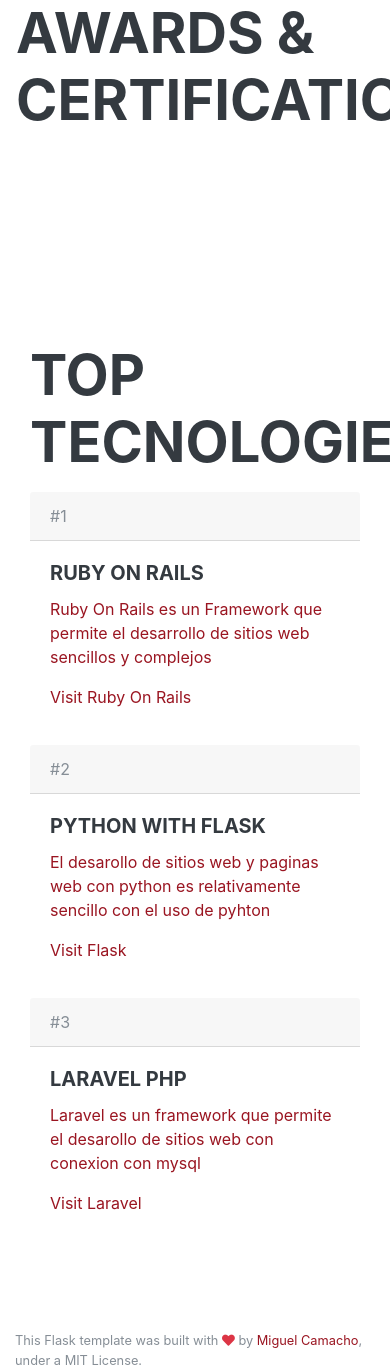
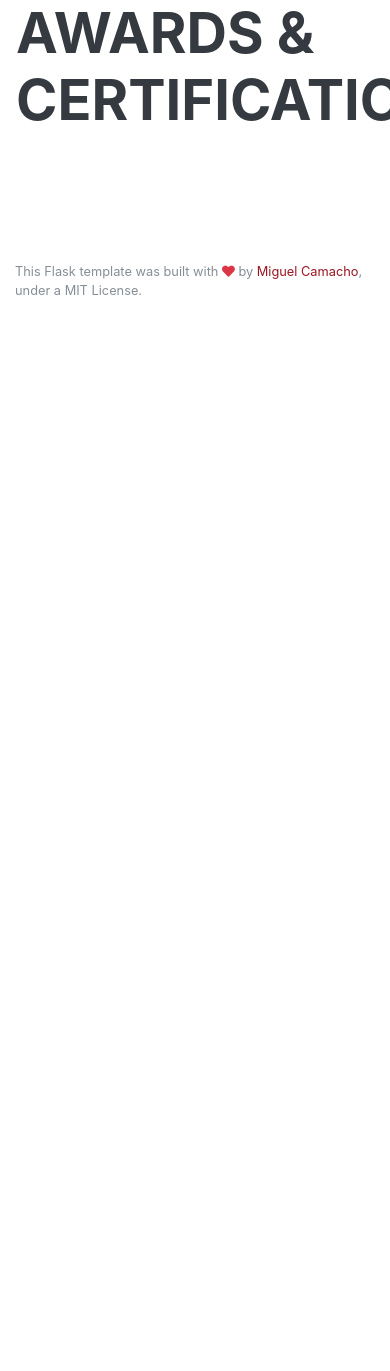
Before and after one commit to iammiguelmx/flask-template, a Flask app: template templates/index.html in a window 390 px wide; the page is wider, and only the part inside the window is pictured. Shown: the part 2470-3841 px from the top of that part. After the commit the page ends 2765 px from the top of that part, so only its background shows below. Run offline with Flask 2, Linux system fonts and the light colour scheme; the template is opened without the code that fills it, so the values that code supplies are empty; some libraries are stand-ins or nearby versions; some web fonts are replaced.

Commit message:
Update jobs :alien:

```diff
--- a/templates/index.html
+++ b/templates/index.html
@@ -5,8 +5,7 @@
 
   <meta charset="utf-8">
   <meta name="viewport" content="width=device-width, initial-scale=1, shrink-to-fit=no">
-  <meta name="description"
-    content="A simple resume template built with Flask, based on Start Bootstrap resume template.">
+  <meta name="description" content="A simple resume template built with Flask, based on Start Bootstrap resume template.">
   <meta name="author" content="Miguel Camacho <miguel.cam.mx@gmail.com>">
 
   <title>Portfolio - {{ data.profile.first_name }} {{ data.profile.last_name }}</title>
@@ -21,9 +20,7 @@
 
   <!-- Custom styles for this template -->
   <link href="static/css/resume.css" rel="stylesheet">
-  <link rel="shortcut icon"
-    href="static/img/user.png" type="image/x-icon">
-
+  <link rel="shortcut icon" href="static/img/user.png" type="image/x-icon">
 
 
 </head>
@@ -32,14 +29,12 @@
 
   <nav class="navbar navbar-expand-lg navbar-dark bg-primary fixed-top" id="sideNav">
     <a class="navbar-brand js-scroll-trigger" href="#page-top">
-      <span class="d-block d-lg-none text-white subheading">{{ data.profile.first_name }}
-        {{ data.profile.last_name }}</span>
+      <span class="d-block d-lg-none text-white subheading">{{ data.profile.first_name }}  {{ data.profile.last_name }}</span>
       <span class="d-none d-lg-block">
         <img class="img-fluid img-profile rounded-circle mx-auto mb-2" src="{{ data.profile.picture }}" alt="">
       </span>
     </a>
-    <button class="navbar-toggler" type="button" data-toggle="collapse" data-target="#navbarSupportedContent"
-      aria-controls="navbarSupportedContent" aria-expanded="false" aria-label="Toggle navigation">
+    <button class="navbar-toggler" type="button" data-toggle="collapse" data-target="#navbarSupportedContent" aria-controls="navbarSupportedContent" aria-expanded="false" aria-label="Toggle navigation">
       <span class="navbar-toggler-icon"></span>
     </button>
     <div class="collapse navbar-collapse" id="navbarSupportedContent">
@@ -67,9 +62,6 @@
         </li>
         <li class="nav-item">
           <a class="nav-link js-scroll-trigger" href="#awards">Awards</a>
-        </li>
-        <li class="nav-item">
-          <a class="nav-link js-scroll-trigger" href="#tecnologies">Tecnologies</a>
         </li>
       </ul>
     </div>
@@ -140,7 +132,6 @@
     <section class="resume-section p-3 p-lg-5 d-flex justify-content-center" id="experience">
       <div class="w-100">
         <h2 class="mb-5">Experience</h2>
-
         {% for _, item in data.experience.items() %}
         {% if _ != 'reference' %}
         <div class="resume-item d-flex flex-column flex-md-row justify-content-between mb-5">
@@ -310,48 +301,6 @@
       </div>
     </section>
 
-    <section class="resume-section col-lg-12 align-items-center" id="tecnologies">
-      <div class="col-lg-12">
-        <h2 class="mb-3">Top Tecnologies</h2>
-        <div class="row">
-
-
-          <div class="form-group col-md-4">
-            <div class="card-header">#1</div>
-            <div class="card-body text-primary">
-              <h5 class="card-title">Ruby On Rails</h5>
-              <p class="card-text">Ruby On Rails es un Framework que permite el desarrollo de sitios web
-                sencillos y complejos
-              </p>
-              <a href="https://rubyonrails.org/" target="_blank">Visit Ruby On Rails</a>
-            </div>
-          </div>
-
-          <div class="form-group col-md-4">
-            <div class="card-header">#2</div>
-            <div class="card-body text-primary">
-              <h5 class="card-title">Python with Flask</h5>
-              <p class="card-text">El desarollo de sitios web y paginas web con python es relativamente
-                sencillo con el uso de pyhton
-              </p>
-              <a href="https://www.palletsprojects.com/p/flask/" target="_blank">Visit Flask</a>
-            </div>
-          </div>
-
-          <div class="form-group col-md-4">
-            <div class="card-header">#3</div>
-            <div class="card-body text-primary">
-              <h5 class="card-title">Laravel PHP</h5>
-              <p class="card-text">Laravel es un framework que permite el desarollo de sitios web
-                con conexion con mysql
-              </p>
-              <a href="https://laravel.com/" target="_blank">Visit Laravel</a>
-            </div>
-          </div>
-        </div>
-
-      </div>
-    </section>
 
     <div class="container">
       <p class="small float-right">This Flask template was built with <i class="fas fa-heart text-danger"></i> by <a
```
Also changed, not shown: _config.yaml (+4 -4 lines).
